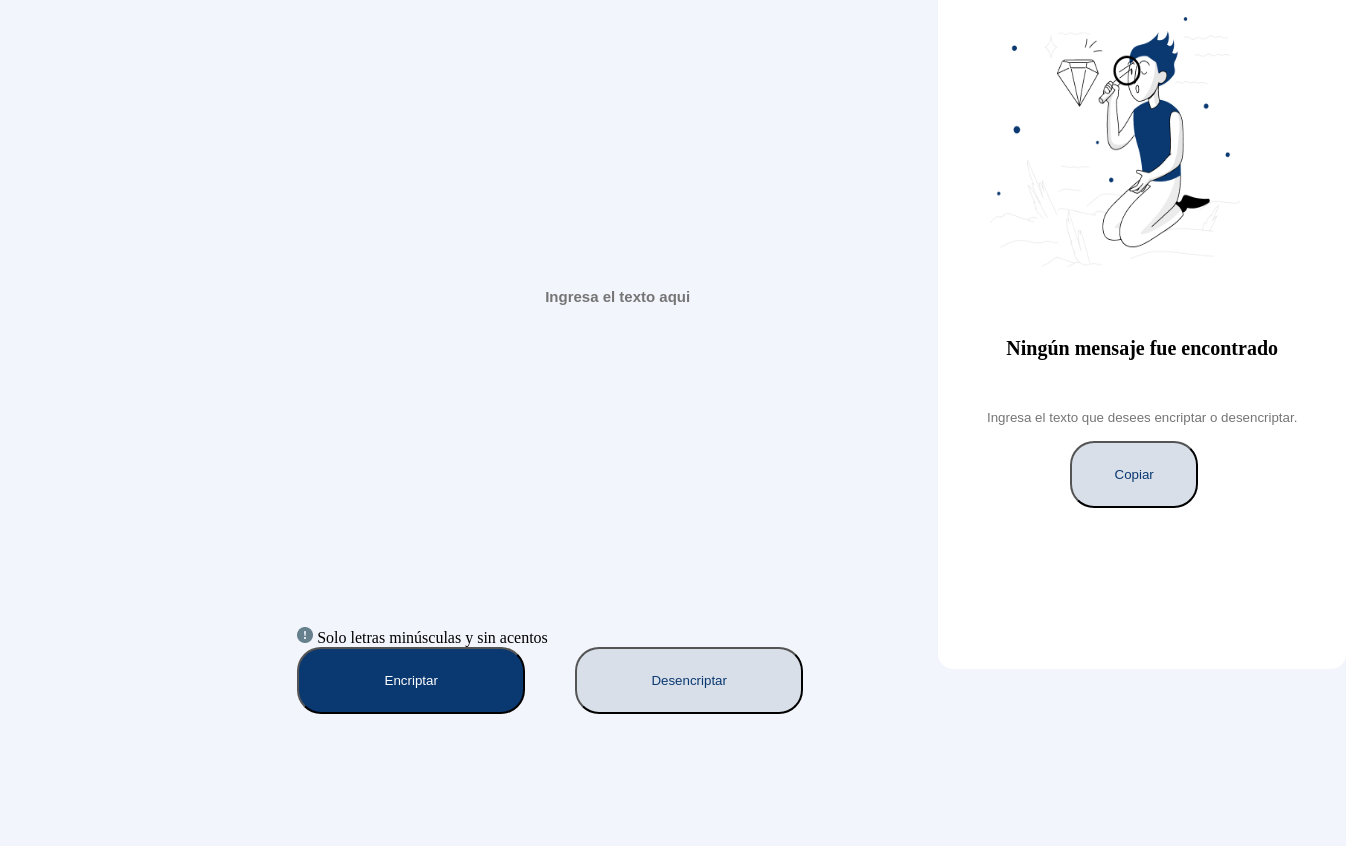
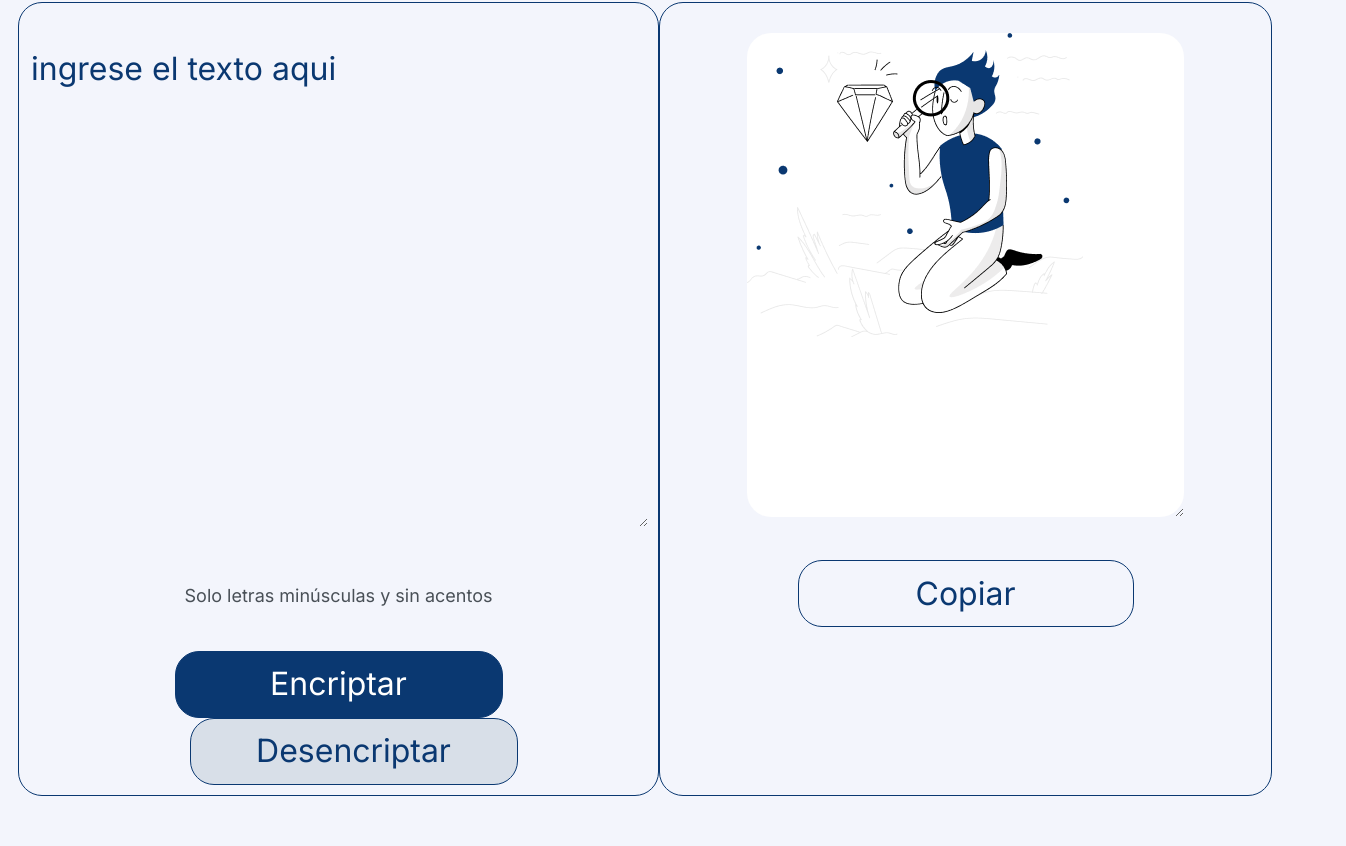
Before and after one commit to Elipinto23/encriptador_de_texto, a plain HTML site: page index.html in a window 1280 px wide. Shown: the part 117-963 px from the top of the page, 1346 px wide, since content can reach past the window. Before the commit the page ends 839 px from the top, so only its background shows below. Drawn offline with Linux system fonts and the light colour scheme.

Commit message:
cambios en la maquetacion

```diff
--- a/encriptador.js
+++ b/encriptador.js
@@ -1,13 +1,10 @@
 window.onload = (event) => {
-
-
-
     const botonDesencriptar = document.querySelector("#boton-encriptar");
 };
 
 
 function encriptar(){
-    let texto1 = document.querySelector(".texto-para-encriptar").value.toLowerCase();
+    let texto1 = document.getElementById("texto-para-encriptar").value.toLowerCase();
 
     let textoEncriptado = texto1.replace(/e/img, "enter");
         textoEncriptado = textoEncriptado.replace(/o/img, "ober");
@@ -15,15 +12,15 @@ function encriptar(){
         textoEncriptado = textoEncriptado.replace(/a/img, "ai");
         textoEncriptado = textoEncriptado.replace(/u/img, "ufat");
 
-       document.querySelector("#texto-para-desencriptar").value = textoEncriptado;
+       document.getElementById("texto-para-desencriptar").value = textoEncriptado;
 
-       document.getElementById("mensaje").style.display="none";
+       //document.getElementById("mensaje").style.display="none";
 
 }
 
 function desencriptar(){
 
-    let texto1 = document.querySelector(".texto-para-encriptar").value.toLowerCase();
+    let texto1 = document.getElementById("texto-para-encriptar").value.toLowerCase();
 
     let textoEncriptado = texto1.replace (/entre/img,"e");
         textoEncriptado = textoEncriptado.replace(/ober/img, "o");
--- a/index.html
+++ b/index.html
@@ -1,44 +1,38 @@
 <!DOCTYPE html>
-<html>
 <html lang="es">
 <head>
     <meta charset="UTF-8">
-            <meta name="viewport" content="width=device-width">
+    <meta http-equiv="X-UA-Compatible" content="IE=edge">
+    <meta name="viewport" content="width=device-width, initial-scale=1.0">
     <link rel="stylesheet" href="style.css">
-            <script type="text/javascript" src="encriptador.js"></script>
+    <link rel="preconnect" href="https://fonts.googleapis.com">
+    <link rel="preconnect" href="https://fonts.gstatic.com" crossorigin>
+    <link href="https://fonts.googleapis.com/css2?family=Inter:wght@200;400&display=swap" rel="stylesheet">
     <title>Encriptador</title>
 </head>
 <body>
     <header>
-                <img src="imagenes/Vector.png">
+        <img class="logo" src="imagenes/Vector.png" alt="logo de alura" >
     </header>
     <main>
-            <div class="contenedor-principal">
-                <div class="contenedor-izquierdo">
-                    <input type="text" placeholder="Ingresa el texto aqui" class="texto-para-encriptar">
-                <p id="condicion"><img src="imagenes/signo.png"> Solo letras minúsculas y sin acentos</p>
+        <section class="flex-item">
+            <textarea class="text-area" id="texto-para-encriptar" cols="30" rows="10" placeholder="Ingrese el texto aqui"></textarea>
+            <div>
+                <h6 class="informacion">Solo letras minúsculas y sin acentos</h6>
+            </div>
             <div class="botones">
-                        <button type="button" id="boton-encriptar" >Encriptar</button>
-                        <button  type="button" id="boton-Desencriptar" >Desencriptar</button>
+                <button class="btn-encriptar" id="boton-encriptar" onclick="encriptar()">Encriptar</button>
+                <button class="btn-desencriptar" onclick="desencriptar()">Desencriptar</button>
             </div>
+        </section>
+        <section class="flex-item">
+            <textarea class="mensaje" id="texto-para-desencriptar"  cols="20" rows="10"></textarea>
+            <div>
+                <button class="copiar" onclick="copiar()">Copiar</button>
             </div>
-                <div class="contenedor-desencriptar">
-                    <img src="imagenes/Muñeco.png" id="img-descifrado">
-                    <p id="mensaje">Ningún mensaje fue encontrado</p>
-                    <input type="text"  placeholder="Ingresa el texto que desees encriptar o desencriptar." id="texto-para-desencriptar">
-                    <button type="button" id="copiar" >Copiar</button>
-                </div>
-          </div>
+        </section>
     </main>
+<script src="encriptador.js">
+</script>
 </body>
-        <script>
-            let btn= document.getElementById("boton-encriptar");
-            btn.onclick = encriptar;
-
-            let btn2= document.getElementById("boton-Desencriptar");
-            btn2.onclick = desencriptar;
-
-            let botonCopiar = document.getElementById("copiar");
-            botonCopiar.onclick = copiar;
-        </script>
 </html>
--- a/style.css
+++ b/style.css
@@ -1,4 +1,4 @@
-
+/*
 
 header{
     margin-left: 50px;
@@ -147,3 +147,107 @@ body{
     }
 
 }
+
+*/
+
+*{
+    background:#F3F5FC;
+    font-family: 'Inter';
+    font-weight: 400;
+    font-size: 32px;
+    line-height: 150%;
+}
+
+.logo{
+    padding-top: 50px;
+    margin-left: 30px;
+}
+
+main{
+    display: flex;
+    flex-wrap: wrap;
+    margin-bottom: 50px;
+    margin-left: 10px;
+    text-align: center;
+}
+
+.flex-item {
+    padding: 10px;
+    flex: 40%;
+    border: 1px solid #0A3871;
+    border-radius: 24px;
+}
+
+@media (max-width: 800px) {
+    .flex-item {
+      flex: 100%;
+    }
+}
+
+.text-area {
+    border: none;
+    color: #0A3871;
+    margin-top: 30px;
+    padding: 2px;
+    text-transform: lowercase;
+}
+::placeholder { color: #0A3871; }
+  .text-area:focus {
+      outline: none;
+    }
+
+.mensaje{
+    background: white;
+    background-image: url("imagenes/dibujo.png");
+    background-repeat: no-repeat;
+    border: none;
+    border-radius: 24px;
+    color: #0A3871;
+    margin-top: 20px;
+    padding-left: 20px;
+    /*position: fixed;*/
+}
+.mensaje:focus {
+    outline: none;
+}
+
+.botones{
+    margin-top: 18px;
+    align-items: centers;
+}
+
+.btn-desencriptar {
+    background: #D8DFE8;
+    border: 1px solid #0A3871;
+    border-radius: 24px;
+    color: #0A3871;
+    cursor: pointer;
+    height: 67px;
+    margin-left: 30px;
+    width: 328px;
+}
+
+.btn-encriptar {
+    background-color: #0A3871;
+    border: 1px solid #0A3871;
+    border-radius: 24px;
+    color: white;
+    cursor: pointer;
+    height: 67px;
+    width: 328px;
+}
+
+.copiar {
+    border: 1px solid #0A3871;
+    border-radius: 24px;
+    color: #0A3871;
+    cursor: pointer;
+    height: 67px;
+    margin-top: 30px;
+    width: 336px;
+}
+
+.informacion {
+    color: #495057;
+    font-size:18px;
+}
```
Also changed, not shown: imagenes/dibujo.png (renamed from imagenes/Muñeco.png). Lines whose indentation alone changed are shown as unchanged.
